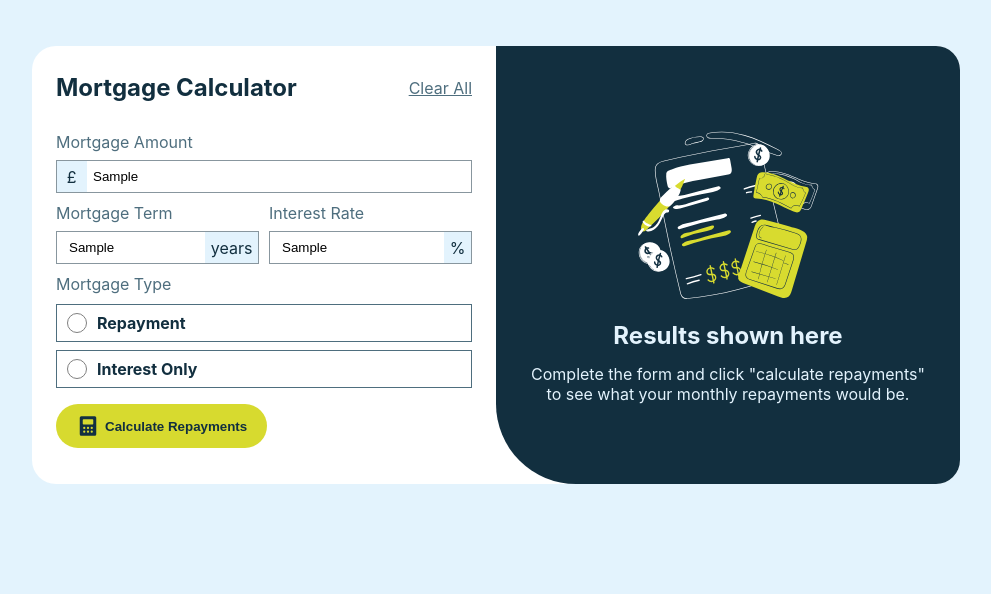
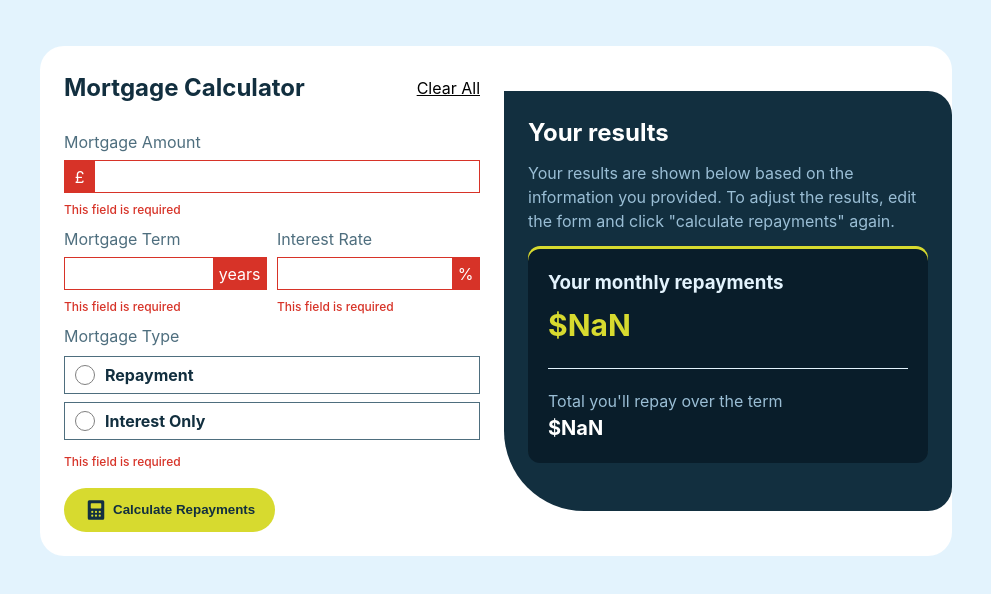
Before and after one commit to Peacefsps/mortgage-repayment-calculator, a React (Create React App) app: page / in a window 1280 px wide. Both pictures are taken after typing "Sample", "Sample", "Sample" into the empty fields and a click on the button "Calculate Repayments". Shown: the top 594 px of the page, without its empty margins (144-1135 px from the left). Built offline with nearby package versions, Linux system fonts and the light colour scheme.

Commit message:
Functionalize the mortgage repayment calculation

```diff
--- a/src/components/Homepage.js
+++ b/src/components/Homepage.js
@@ -4,6 +4,7 @@ import Illustration from '../images/Illustration.svg'
 
 export default function Homepage() {
     const [selectedOption, setSelectedOption] = useState(null)
+    const [displayResult, setDisplayResult] = useState(false)
     const [formData, setFormData] = useState({
           amount: "",
           term: "",
@@ -16,12 +17,20 @@ export default function Homepage() {
       rate: "",
       mortgage: "",
     });
+    const [result, setResult] = useState({monthlyPayment: null, totalPayment: null})
     const handleChange = (e) => {
-        const {name, value} = e.target;
+      const { name, value } = e.target;
+      // Remove commas from the input value for storing in the state
+      const rawValue = value.replace(/,/g, "");
+
+      if (!isNaN(rawValue) || rawValue === "") {
+        const formattedValue = new Intl.NumberFormat().format(rawValue)
         setFormData({
           ...formData,
-                [name]: value
-            })
+          [name]: formattedValue,
+        });
+      }
+
     }
     const validateForm = () => {
         let formIsValid = true;
@@ -49,18 +58,62 @@ export default function Homepage() {
     const handleSubmit = (e) => {
         e.preventDefault();
         if (validateForm()) {
-            console.log('Form is submitted', formData)
+            calculateMortgage()
         }
+        setDisplayResult(true)
     }
     const handleOptionChange = (option) => {
       setSelectedOption(option);
     };
+    const calculateMortgage = () => {
+        const principal = parseFloat(formData.amount.replace(/,/g, ''));
+        const years = parseFloat(formData.term.replace(/,/g, ""));
+        const annualRate = parseFloat(formData.rate) / 100;
+
+        const monthlyRate = annualRate / 12;
+        const numberOfPayments = years * 12;
+
+        const monthlyPayment = (principal * monthlyRate * Math.pow(1 + monthlyRate, numberOfPayments)) / (Math.pow(1+ monthlyRate, numberOfPayments) - 1);
+
+        const totalPayment = monthlyPayment * numberOfPayments
+
+        setResult({
+          monthlyPayment: monthlyPayment.toLocaleString(undefined, {
+            minimumFractionDigits: 2,
+            maximumFractionDigits: 2,
+          }),
+          totalPayment: totalPayment.toLocaleString(undefined, {
+            minimumFractionDigits: 2,
+            maximumFractionDigits: 2,
+          }),
+        });
+    }
+    const resetForm = () => {
+        setFormData({
+          amount: "",
+          term: "",
+          rate: "",
+          mortgage: "",
+        });
+          setErrors({
+            amount: "",
+            term: "",
+            rate: "",
+            mortgage: "",
+          });
+           setResult({
+             monthlyPayment: null,
+             totalPayment: null,
+           });
+           setDisplayResult(false);
+           setSelectedOption(null);
+    }
     return (
       <div className="Homepage">
         <div className="calculator-container">
           <div className="heading">
             <h1>Mortgage Calculator</h1>
-            <a href="name.com">Clear All</a>
+            <button href="#" onClick={resetForm}>Clear All</button>
           </div>
           <form className="form">
             <div className="mortgage-box">
@@ -74,6 +127,7 @@ export default function Homepage() {
                   className={errors.amount ? "input-error" : ""}
                   value={formData.amount}
                   onChange={handleChange}
+                  //   onChange={inputAmount}
                 />
               </div>
               {errors.amount && <span className="errors">{errors.amount}</span>}
@@ -165,14 +219,32 @@ export default function Homepage() {
             </button>
           </form>
         </div>
+        {!displayResult && (
           <div className="calculator-summary">
             <img src={Illustration} alt="illustration-repayment" />
             <h2>Results shown here</h2>
             <p>
-            Complete the form and click "calculate repayments" to see what your
-            monthly repayments would be.
+              Complete the form and click "calculate repayments" to see what
+              your monthly repayments would be.
             </p>
           </div>
+        )}
+        {displayResult && (
+          <div className="calculator-result">
+            <h2>Your results</h2>
+            <p>
+              Your results are shown below based on the information you
+              provided. To adjust the results, edit the form and click
+              "calculate repayments" again.
+            </p>
+            <div className="mortgage-values">
+              <h3>Your monthly repayments</h3>
+              <h4>${result.monthlyPayment}</h4>
+              <p>Total you'll repay over the term</p>
+              <h5>${result.totalPayment}</h5>
+            </div>
+          </div>
+        )}
       </div>
     );
 }
--- a/src/styles/Homepage.css
+++ b/src/styles/Homepage.css
@@ -20,6 +20,7 @@ body {
     display: flex;
     justify-content: center;
     align-items: center;
+    padding: 0 100px;
 }
 html {
     font-size: 16px;
@@ -31,14 +32,19 @@ button {
 }
 .Homepage {
     display: flex;
+    align-items: center;
+    justify-content: center;
     background: white;
     width: fit-content;
     margin-top: 5%;
     margin-bottom: 30px;
     border-radius: 24px;
+    /* margin-left: 20%;
+    margin-right: 20%; */
 }
 .calculator-container {
     padding: 24px;
+    /* width: 40%; */
 }
 .heading {
     display: flex;
@@ -50,10 +56,13 @@ button {
     color: var(--secondary-color);
     font-size: 24px;
 }
-.heading > a {
+.heading > button {
     color: var(--body-color);
+    all: unset;
+    text-decoration: underline;
+    cursor: pointer;
 }
-.heading > a:hover {
+.heading > button:hover {
     color: var(--secondary-color);
 }
 .mortgage-box {
@@ -92,7 +101,6 @@ button {
     bottom: 9px;
     right: 0.6px;
     transition: border-color 0.3s;
-
 }
 .term-box::after {
     content: "years";
@@ -215,6 +223,46 @@ button {
     color: hsl(202, 86%, 94%);
     line-height: 20px;
 }
+.calculator-result {
+    background: hsl(202, 55%, 16%);
+    border-radius: 0 24px 24px 80px;
+    padding: 24px;
+    flex: 3;
+}
+.calculator-result > h2 {
+    color: hsl(0, 0%, 100%);
+    margin-bottom: 10px;
+}
+.calculator-result > p {
+    color: hsl(203, 41%, 72%);
+    margin-bottom: 16px;
+    width: 400px;
+}
+.mortgage-values {
+    box-shadow:  0 -3px 0px var(--primary-color);
+    border-radius: 12px;
+    background-color: hsl(203, 63%, 10%);
+    padding: 20px;
+    margin-bottom: 24px;
+}
+.mortgage-values > h3 {
+    color: hsl(202, 86%, 94%);
+    margin-bottom: 6px;
+}
+.mortgage-values > h4 {
+    color: var(--primary-color);
+    font-size: 30px;
+    border-bottom: 0.05rem solid hsl(202, 86%, 94%);
+    padding-bottom: 20px;
+}
+.mortgage-values > p {
+    color: hsl(203, 41%, 72%);
+    margin-top: 20px;
+}
+.mortgage-values > h5 {
+    color: hsl(0, 0%, 100%);
+    font-size: 20px;
+}
 @media (max-width: 769px) {
     .Homepage {
         flex-direction: column;
@@ -228,7 +276,7 @@ button {
     .second-div  {
         flex-direction: column;
     }
-    .calculator-container {
+    .calculator-container, .calculator-result {
         width: 100%;
         border-radius: unset;
     }
@@ -243,4 +291,7 @@ button {
     .form > button {
         margin: 0 auto;
     }
+    .calculator-result > p {
+        width: 100%;
+    }
 }
```
Lines whose indentation alone changed are shown as unchanged.
